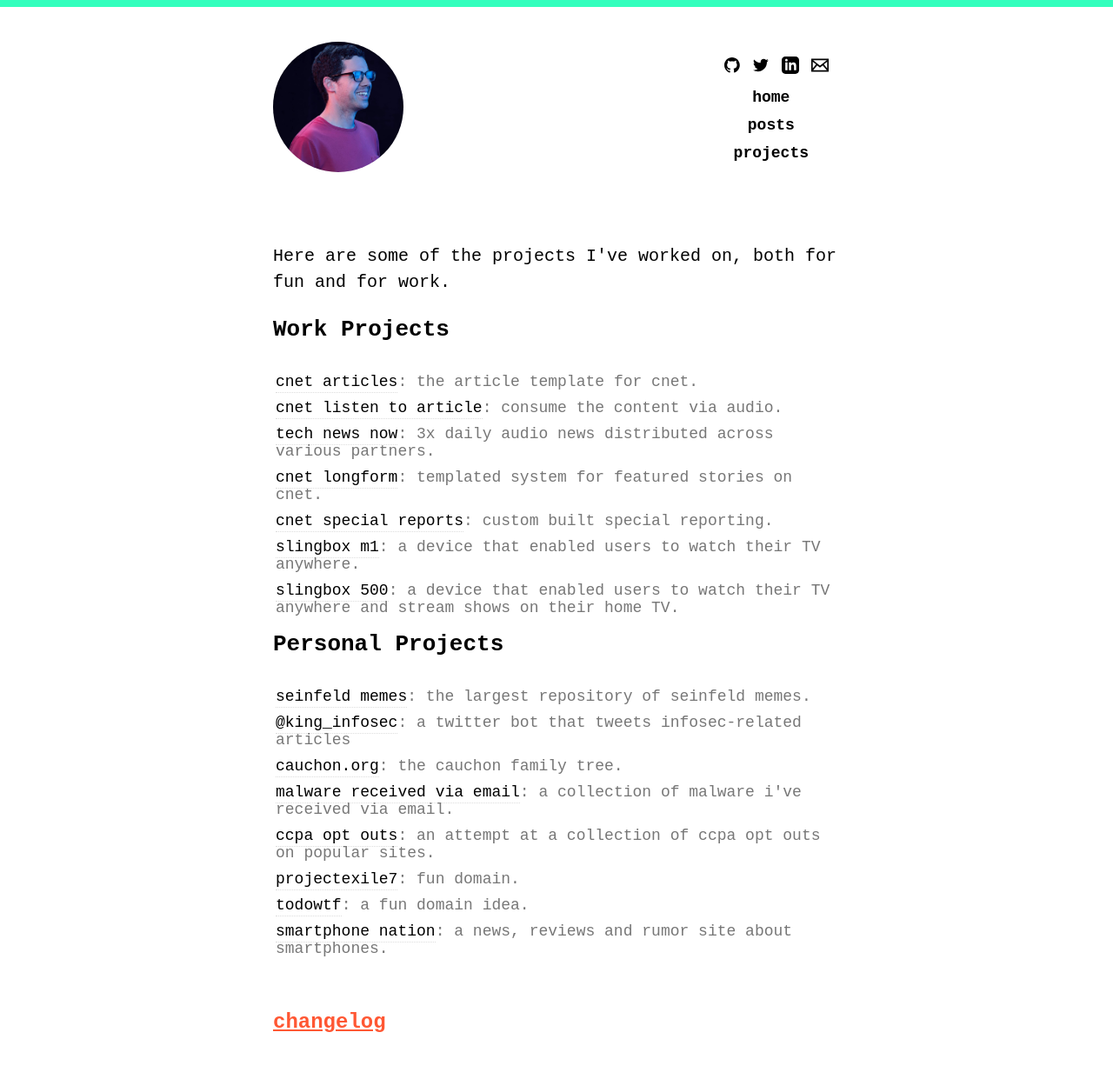
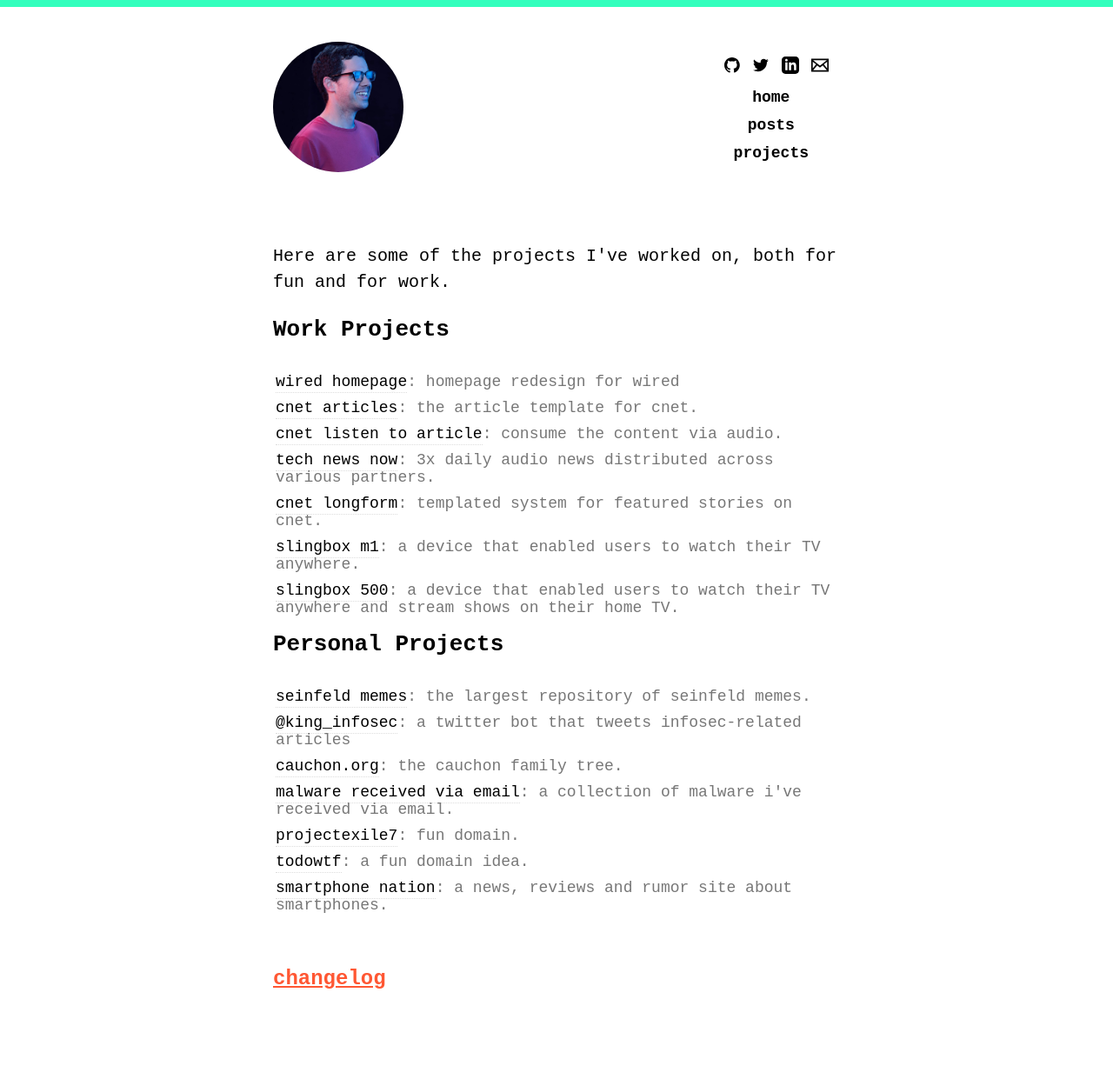
Before and after one commit to Cauchon/cauchon.github.io, a Jekyll site: the page built from projects.html, in a window 1280 px wide. Shown: the whole page at 87% size. Built offline with Jekyll 4.4.1, drawn with Linux system fonts in a browser that asks for light colours; some web fonts are replaced; after the commit the page ends 1191 px from its top, so only the background shows below that.

Commit message:
Update projects.html

```diff
--- a/projects.html
+++ b/projects.html
@@ -8,11 +8,11 @@
   </p>
   <ul class="listing projects">
     <h3>Work Projects</h3>
+    <li><a href="https://web.archive.org/web/20221029012758/http://www.wired.com/">wired homepage</a>: homepage redesign for wired</li>
     <li><a href="https://cnet.com/news/">cnet articles</a>: the article template for cnet.</li>
     <li><a href="https://www.cnet.com/news/bill-ted-face-the-music-a-most-excellent-adventure-through-time/">cnet listen to article</a>: consume the content via audio.</li>
     <li><a href="https://open.spotify.com/show/2eFykJJQG0WATeVWX4BVwx">tech news now</a>: 3x daily audio news distributed across various partners.</li>
     <li><a href="https://cnet.com/features/">cnet longform</a>: templated system for featured stories on cnet.</li>
-    <li><a href="https://cnet.com/special-reports/">cnet special reports</a>: custom built special reporting.</li>
     <li><a href="https://web.archive.org/web/20160311050615/https://www.slingbox.com/Products/SlingboxM1/Features.aspx">slingbox m1</a>: a device that enabled users to watch their TV anywhere.</li>
     <li><a href="https://web.archive.org/web/20160501042352/http://www.slingbox.com/Products/Slingbox500/Features.aspx">slingbox 500</a>: a device that enabled users to watch their TV anywhere and stream shows on their home TV.</li>
   </ul>
@@ -22,7 +22,6 @@
     <li><a href="https://twitter.com/king_infosec/">@king_infosec</a>: a twitter bot that tweets infosec-related articles</li>
     <li><a href="https://cauchon.org/">cauchon.org</a>: the cauchon family tree.</li>
     <li><a href="https://github.com/Cauchon/malware-from-email/">malware received via email</a>: a collection of malware i've received via email.</li>
-    <li><a href="https://github.com/Cauchon/CCPA-Out-Opts/">ccpa opt outs</a>: an attempt at a collection of ccpa opt outs on popular sites.</li>
     <li><a href="https://projectexile7.com/">projectexile7</a>: fun domain.</li>
     <li><a href="https://todo.wtf/">todowtf</a>: a fun domain idea.</li>
     <li><a href="https://smartphonenation.com/">smartphone nation</a>: a news, reviews and rumor site about smartphones.</li>
```
